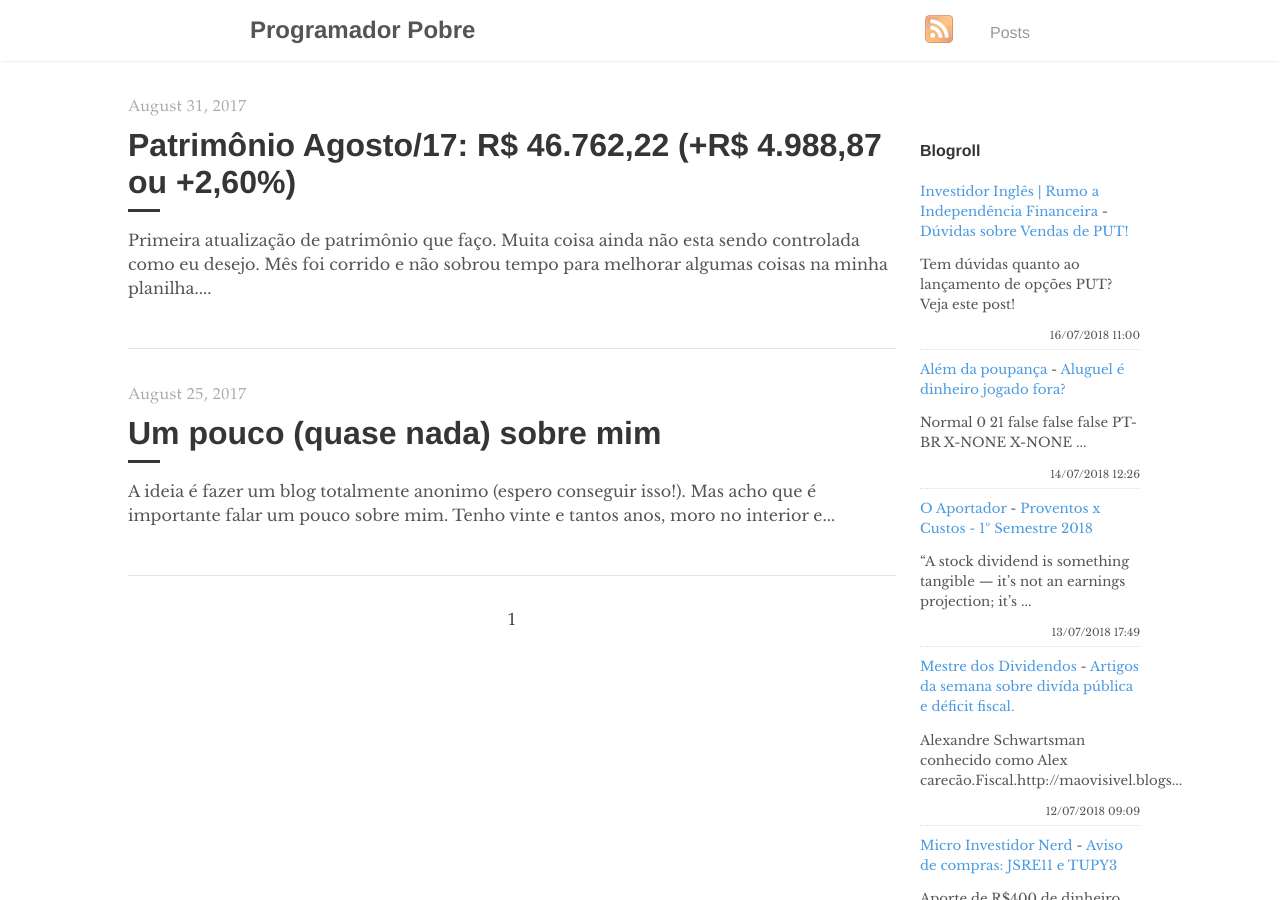
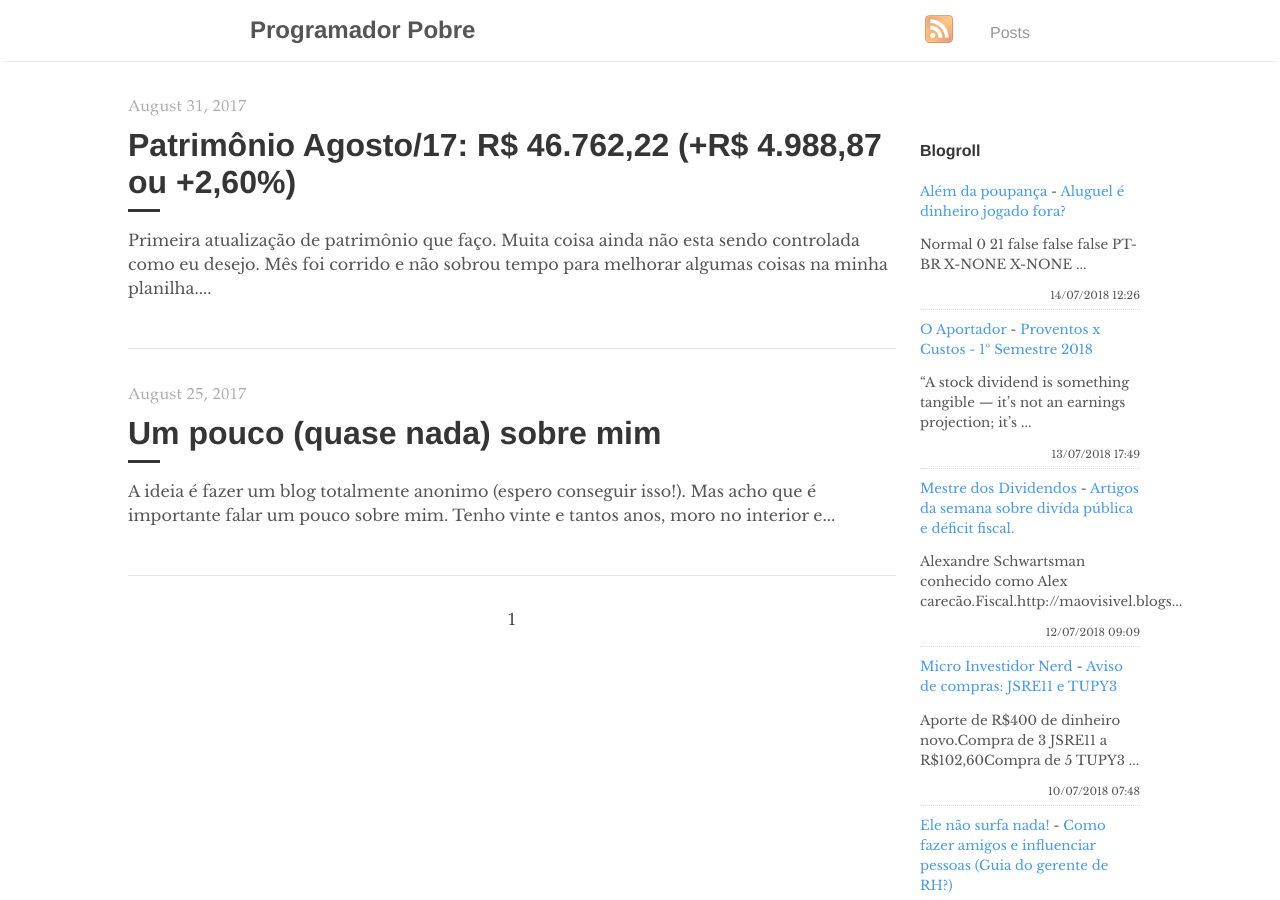
Before and after one commit to programadorpobre/programadorpobre.github.io, a Jekyll site: the page built from index.html, in a window 1280 px wide and 900 px high. Built offline with Jekyll 4.4.1, drawn with Linux system fonts in a browser that asks for light colours; the list of posts is cut into pages by our own code; comment, search, counter and statistics services are not loaded.

Commit message:
[ci skip] travis #346

```diff
--- a/_includes/feed-entries.html
+++ b/_includes/feed-entries.html
@@ -1,8 +1,3 @@
-<div class="feed-entry">
-    <a class="feed-entry-site-name" href="https://www.investidoringles.com/">Investidor Inglês | Rumo a Independência Financeira</a> - <a class="feed-entry-title" href="https://www.investidoringles.com/2018/07/vender-opcoes-put-duvidas.html">Dúvidas sobre Vendas de PUT!</a>
-    <p class="feed-entry-summary">Tem dúvidas quanto ao lançamento de opções PUT?&nbsp; Veja este post!</p>
-    <time datetime="2018-07-16T11:00:00.000-03:00">16/07/2018 11:00</time>
-</div>
 <div class="feed-entry">
     <a class="feed-entry-site-name" href="https://alemdapoupanca.blogspot.com/">Além da poupança</a> - <a class="feed-entry-title" href="https://alemdapoupanca.blogspot.com/2018/07/aluguel-e-dinheiro-jogado-fora.html">Aluguel é dinheiro jogado fora?</a>
     <p class="feed-entry-summary">       Normal  0      21      false  false  false    PT-BR  X-NONE  X-NONE      ...</p>
```
